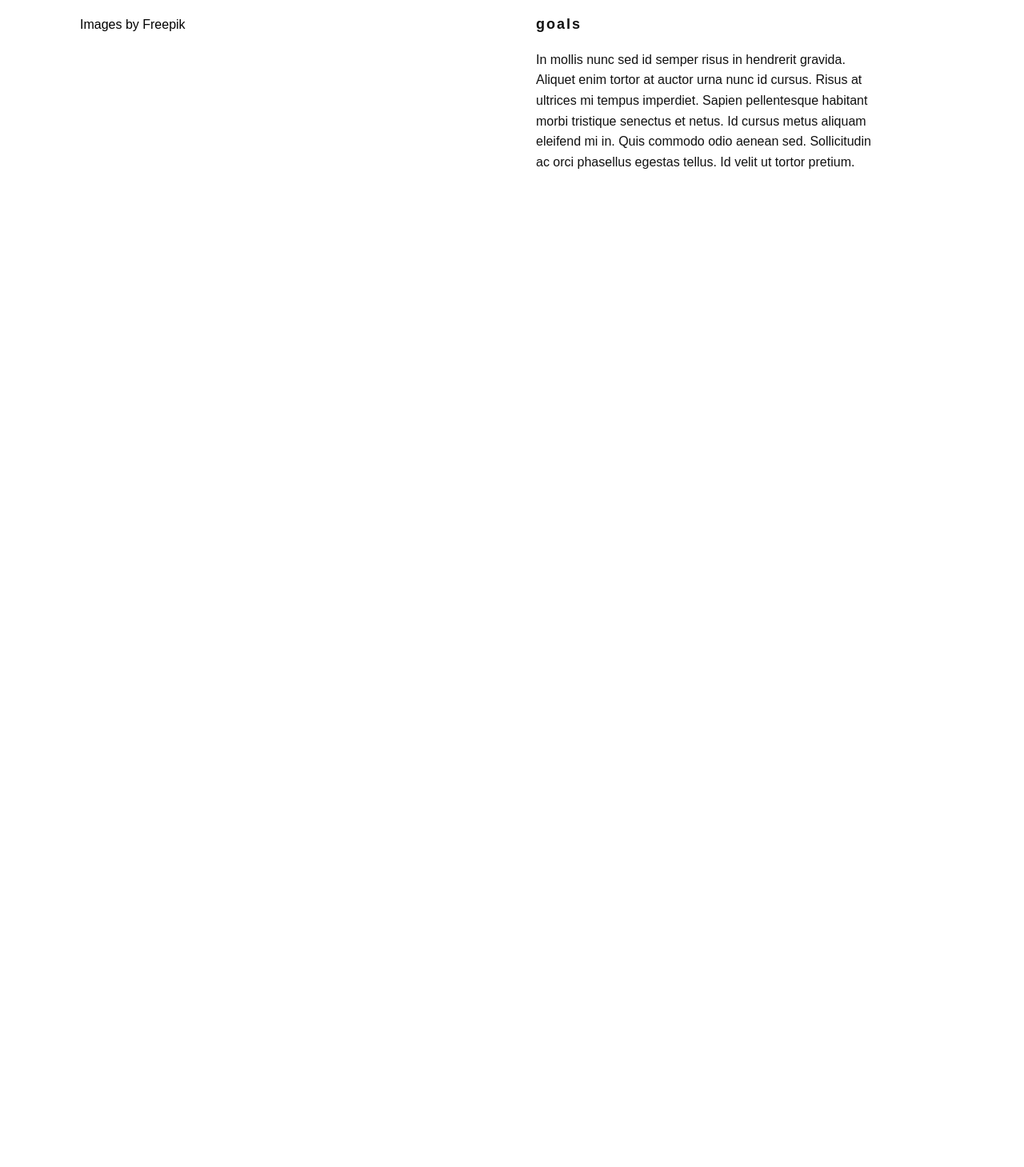
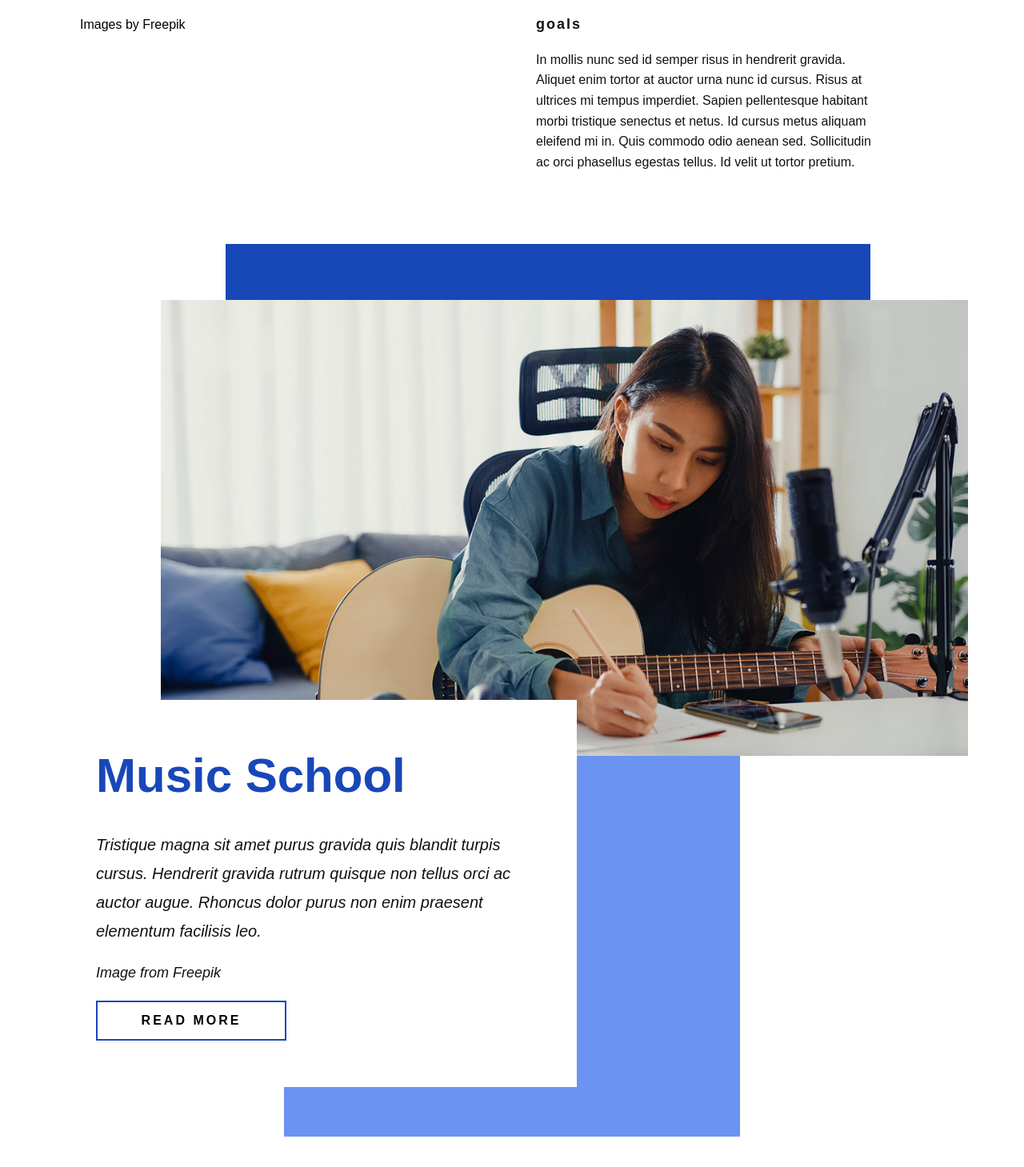
Before and after one commit to jihunv8/publishing-prac--music-edu, a React (Create React App) app: page / in a window 1280 px wide. Shown: the part 4355-5814 px from the top of the page at 80% size. Before the commit the page ends 4660 px from the top, so only its background shows below. Built offline with nearby package versions, Linux system fonts and the light colour scheme; a web font is replaced by a local one.

Commit message:
[add] Home => Section7 컴포넌트 추가

```diff
--- /dev/null
+++ b/src/components/home/section7/Contents.jsx
@@ -0,0 +1,58 @@
+import styled from 'styled-components';
+import _ReadMoreButton from '../common-styled/ReadMoreButton.styled';
+
+function Contents() {
+  return (
+    <ContentsWrapper>
+      <Title>Music School</Title>
+      <Text>
+        Tristique magna sit amet purus gravida quis blandit turpis cursus. Hendrerit gravida rutrum quisque non tellus
+        orci ac auctor augue. Rhoncus dolor purus non enim praesent elementum facilisis leo.
+      </Text>
+      <ImageSource>Image from Freepik</ImageSource>
+      <ReadMoreButton>READ MORE</ReadMoreButton>
+    </ContentsWrapper>
+  );
+}
+
+export default Contents;
+
+const ContentsWrapper = styled.div`
+  background-color: #fff;
+  padding: 30px 50px;
+  width: 651px;
+  height: 484px;
+  display: flex;
+  flex-direction: column;
+  justify-content: center;
+  position: absolute;
+  top: 570px;
+`;
+
+const Title = styled.h2`
+  color: #1847b8;
+  font-family: roboto-condensed, sans-serif;
+  font-size: 3.75rem;
+  font-weight: bold;
+  line-height: 120%;
+`;
+
+const Text = styled.p`
+  margin-top: 32px;
+  color: #111111;
+  font-size: 1.25rem;
+  font-style: italic;
+  line-height: 180%;
+`;
+
+const ImageSource = styled.p`
+  margin-top: 20px;
+  color: #111111;
+  font-size: 1.125rem;
+  font-style: italic;
+  line-height: 160%;
+`;
+
+const ReadMoreButton = styled(_ReadMoreButton)`
+  margin-top: 20px;
+`;
--- /dev/null
+++ b/src/components/home/section7/Section7.jsx
@@ -0,0 +1,53 @@
+import styled from 'styled-components';
+import { contentsAreaXLarge } from '../../../global-style/style-util/mediaSize';
+
+import Contents from './Contents';
+
+import image from '../../../images/bnbnbn.jpg';
+
+function Section7() {
+  return (
+    <Section7Wrapper>
+      <ContentsArea>
+        <Shape1 />
+        <Image />
+        <Shape2 />
+        <Contents />
+      </ContentsArea>
+    </Section7Wrapper>
+  );
+}
+
+export default Section7;
+
+const Section7Wrapper = styled.section``;
+
+const ContentsArea = styled.div`
+  width: ${contentsAreaXLarge};
+  margin: 0 auto;
+  padding-bottom: 70px;
+  position: relative;
+`;
+
+const Shape1 = styled.div`
+  background-color: #1847b8;
+  width: 806px;
+  height: 70px;
+  margin-left: auto;
+  margin-right: 122px;
+`;
+
+const Image = styled.div`
+  background: url(${image}) no-repeat center / cover;
+  width: 1009px;
+  height: 570px;
+  margin-left: auto;
+  margin-right: 0;
+`;
+
+const Shape2 = styled.div`
+  background-color: #6b93f2;
+  width: 570px;
+  height: 476px;
+  margin: 0 auto;
+`;
--- a/src/page/Home.jsx
+++ b/src/page/Home.jsx
@@ -7,6 +7,7 @@ import Section3 from '../components/home/section3/Section3';
 import Section4 from '../components/home/section4/Section4';
 import Section5 from '../components/home/section5/Section5';
 import Section6 from '../components/home/section6/Section6';
+import Section7 from '../components/home/section7/Section7';
 
 const HomeWrapper = styled.div``;
 
@@ -20,6 +21,7 @@ function Home() {
       <Section4 />
       <Section5 />
       <Section6 />
+      <Section7 />
     </HomeWrapper>
   );
 }
```
Also changed, not shown: src/components/home/Section3.jsx (deleted, +0 -101 lines), src/images/bnbnbn.jpg (added).
